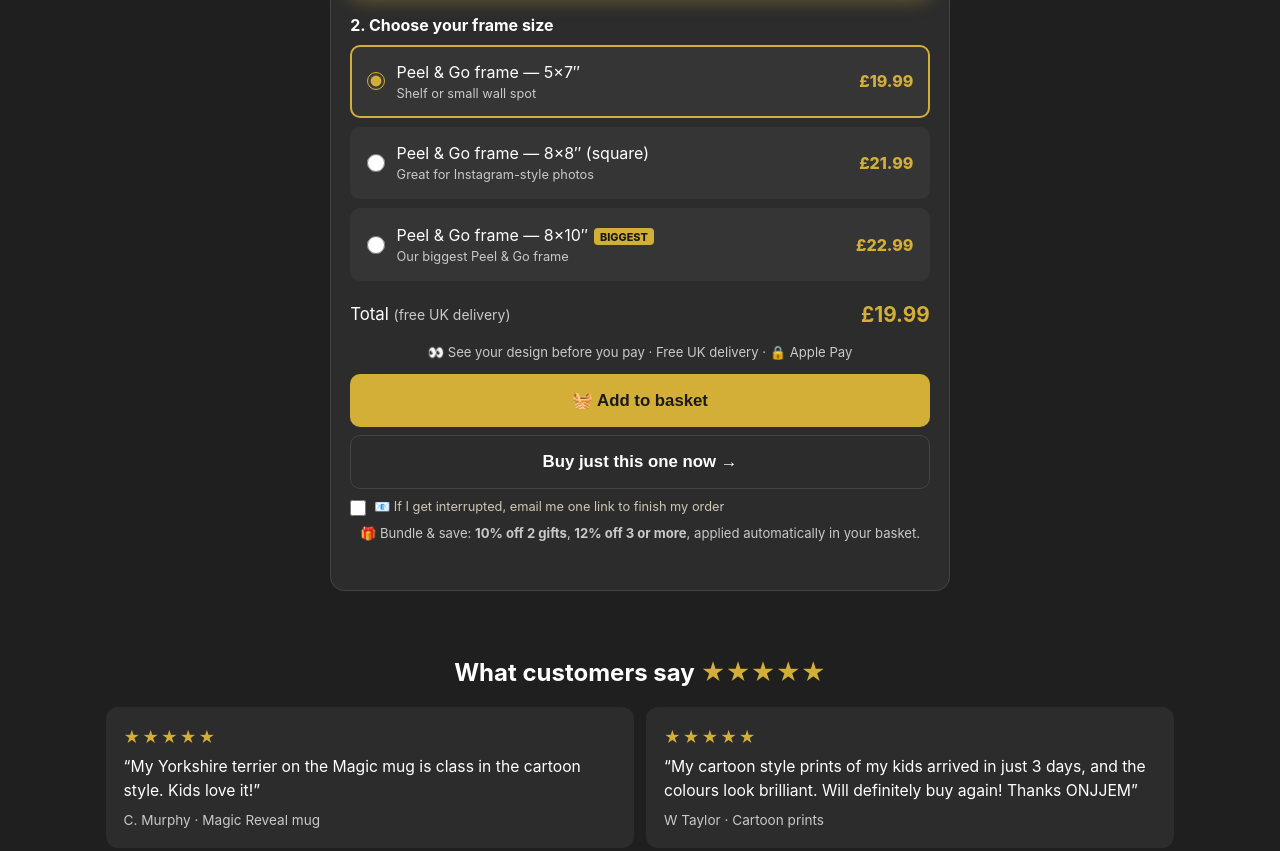
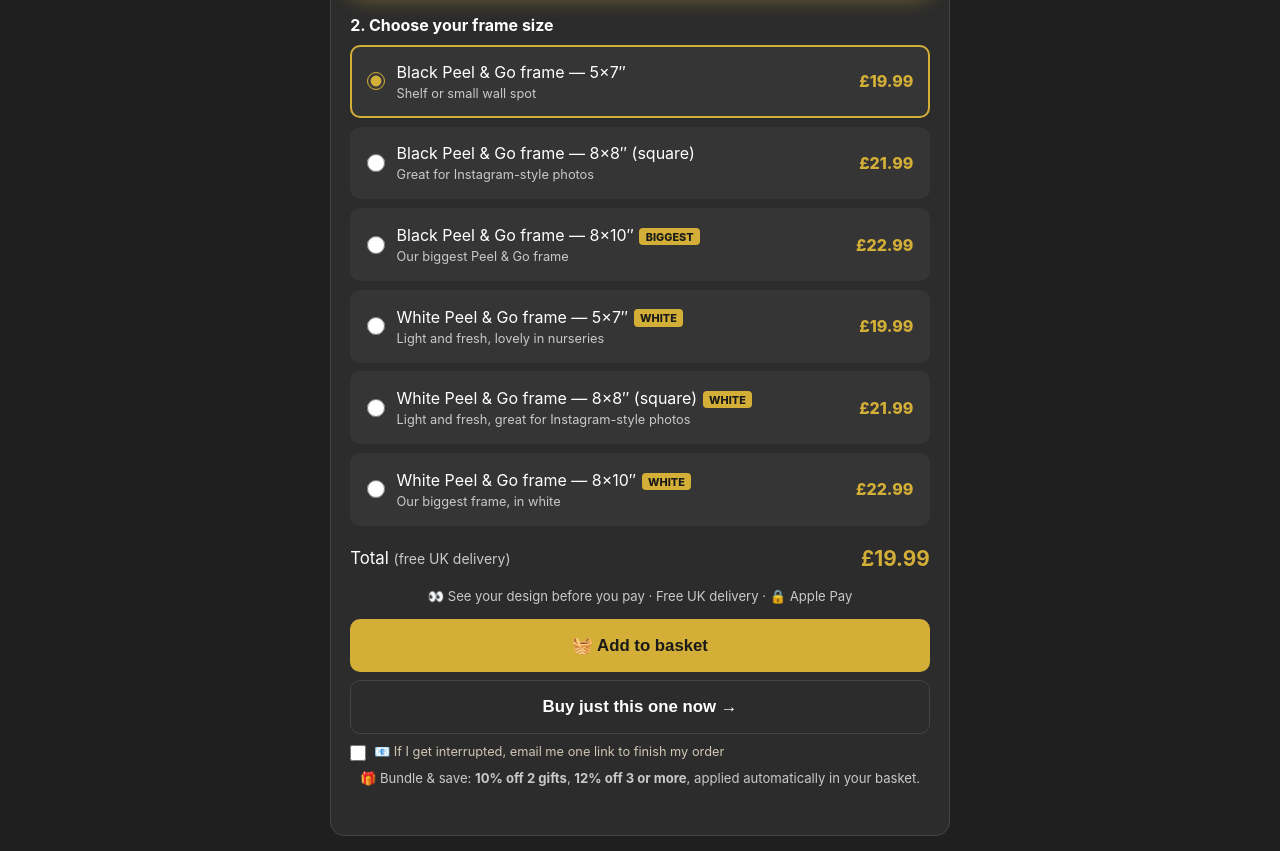
Before and after one commit to skeff001-coder/onjjem-website, a plain HTML site: page photo-tiles.html in a window 1280 px wide. Shown: the part 958-1809 px from the top of the page. Drawn offline with Linux system fonts and the light colour scheme.

Commit message:
Peel & Go frames: add white option
Co-Authored-By: Claude Opus 5.5 <noreply@anthropic.com>
Claude-Session: https://claude.ai/code/session_01HbW6DW9iCZ4LUUMQkhEPyg

```diff
--- a/photo-tiles.html
+++ b/photo-tiles.html
@@ -47,12 +47,15 @@ window.PAGE = {
   cartoon: true,
   photoHint: "Clear, bright photos work best. You'll see exactly how it will be framed.",
   options: [
-    { sku: "photo-tile-5x7", ratio: [5, 7], orient: true, name: "Peel & Go frame — 5×7″", note: "Shelf or small wall spot", price: 19.99, default: true },
-    { sku: "photo-tile-8x8", ratio: [1, 1], name: "Peel & Go frame — 8×8″ (square)", note: "Great for Instagram-style photos", price: 21.99 },
-    { sku: "photo-tile-8x10", ratio: [8, 10], orient: true, name: "Peel & Go frame — 8×10″", note: "Our biggest Peel & Go frame", price: 22.99, badge: "BIGGEST" }
+    { sku: "photo-tile-5x7", ratio: [5, 7], orient: true, name: "Black Peel & Go frame — 5×7″", note: "Shelf or small wall spot", price: 19.99, default: true },
+    { sku: "photo-tile-8x8", ratio: [1, 1], name: "Black Peel & Go frame — 8×8″ (square)", note: "Great for Instagram-style photos", price: 21.99 },
+    { sku: "photo-tile-8x10", ratio: [8, 10], orient: true, name: "Black Peel & Go frame — 8×10″", note: "Our biggest Peel & Go frame", price: 22.99, badge: "BIGGEST" },
+    { sku: "photo-tile-5x7-white", ratio: [5, 7], orient: true, name: "White Peel & Go frame — 5×7″", note: "Light and fresh, lovely in nurseries", price: 19.99, badge: "WHITE" },
+    { sku: "photo-tile-8x8-white", ratio: [1, 1], name: "White Peel & Go frame — 8×8″ (square)", note: "Light and fresh, great for Instagram-style photos", price: 21.99, badge: "WHITE" },
+    { sku: "photo-tile-8x10-white", ratio: [8, 10], orient: true, name: "White Peel & Go frame — 8×10″", note: "Our biggest frame, in white", price: 22.99, badge: "WHITE" }
   ],
   faq: [
-    ["What is a Peel & Go frame?", "Your photo is printed and fitted in a lightweight black frame with a reusable sticky back. Press it onto the wall and it stays put. Want to move it? Peel it off and stick it somewhere else, without marking your walls."],
+    ["What is a Peel & Go frame?", "Your photo is printed and fitted in a lightweight black or white frame with a reusable sticky back. Press it onto the wall and it stays put. Want to move it? Peel it off and stick it somewhere else, without marking your walls."],
     ["Portrait or landscape?", "Either. Add your photo and tap \"Portrait\" or \"Landscape\" to see exactly how it will be framed."],
     ["How long does it take?", "Made to order in the UK, then sent by tracked delivery for free. Most orders arrive within a week."],
     ["What if something's wrong?", "Email hello@onjjem.com with a photo and we'll put it right with a replacement or refund."]
```
